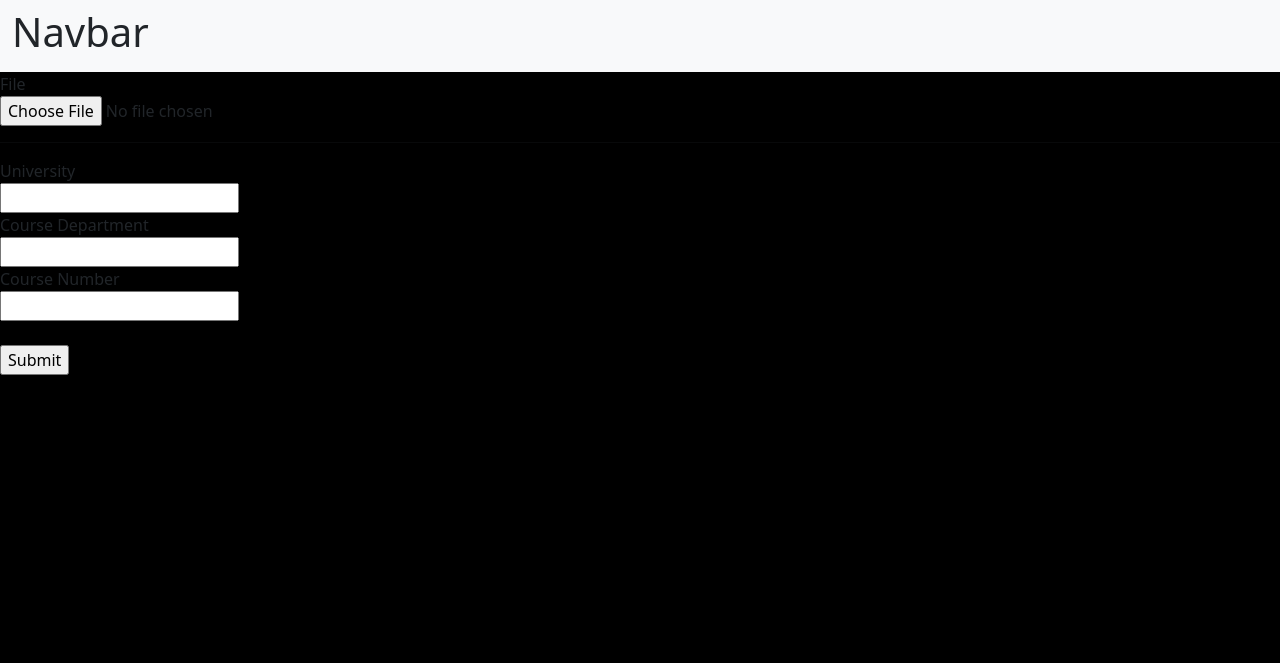
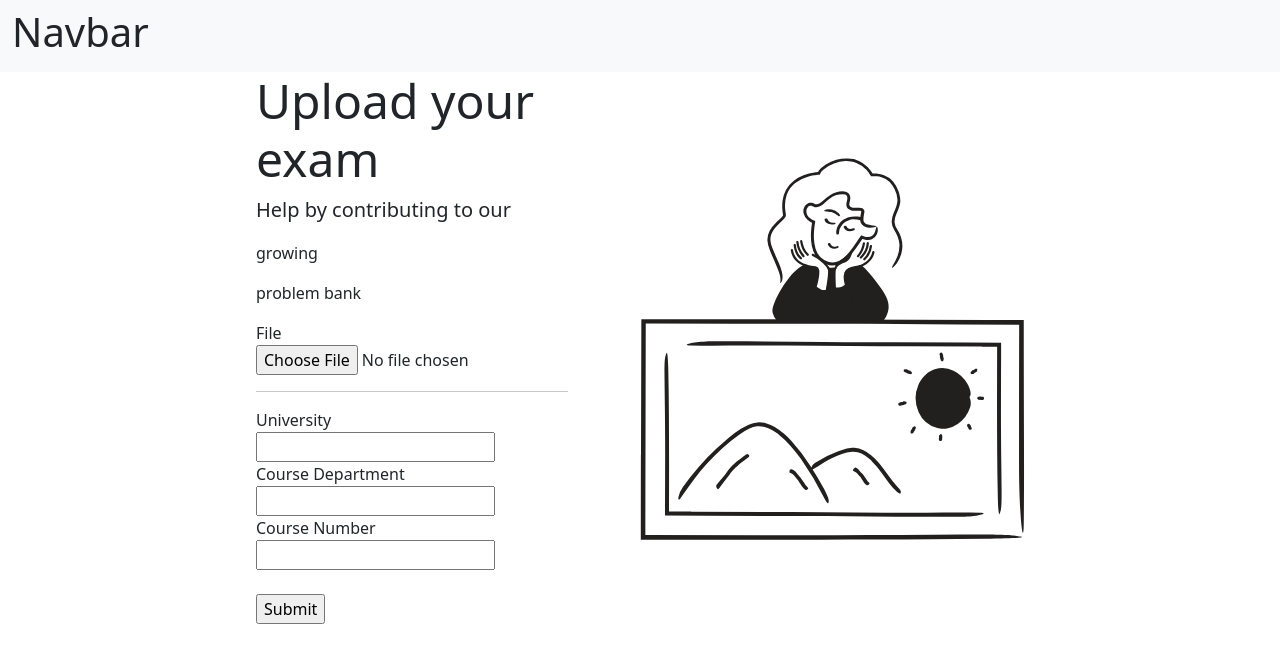
Before and after one commit to examix/examix, a Flask app: page /create in a window 1280 px wide. Shown: the top 663 px of the page. Run offline with Flask 3, Linux system fonts and the light colour scheme.

Commit message:
Colours and fonts added.

```diff
--- a/flaskr/main.py
+++ b/flaskr/main.py
@@ -21,7 +21,8 @@ def index():
 @bp.route('/create')
 # @login_required
 def create():
-    return render_template('main/create.html')
+    image_url = url_for('static', filename='styles/imgs/10.Landscape.svg')
+    return render_template('main/create.html', image_url=image_url)
     # if request.method == 'POST':
     #     title = request.form['title']
     #     body = request.form['body']
--- a/flaskr/static/styles/style.css
+++ b/flaskr/static/styles/style.css
@@ -25,6 +25,36 @@ nav ul li a, nav ul li span, header .action { display: block; padding: 0.5rem; }
 input.danger { color: #cc2f2e; }
 input[type=submit] { align-self: start; min-width: 10em; } */
 
+@import url('https://fonts.googleapis.com/css2?family=Inter:wght@500&family=Lora:wght@700&display=swap');
+/*
+Fonts:
+Inter: font-family: 'Inter', sans-serif;
+Lora: font-family: 'Lora', serif;
+
+Colours:
+White: #FFFFFF;
+Saturated purple: #0E00AB;
+Black: #000000;
+*/
+h1 {
+    font-size: 48px;
+}
+
 body {
-    background: black;
+    background: white;
 }
+
+.wrap {
+    display: grid;
+    align-items: center;
+    grid-template-columns: 1fr 1fr;
+    column-gap: 5px;
+
+    padding-left: 20%;
+    padding-right: 20%;
+
+}
+
+.text {
+    font-size: 20px;
+}
--- a/flaskr/templates/main/create.html
+++ b/flaskr/templates/main/create.html
@@ -6,6 +6,10 @@
 {% block create %}
 <div class="wrap">
     <div class="content">
+        <div>
+          <h1>Upload your exam</h1>
+          <p class="text">Help by contributing to our <p class="accentText">growing</p> problem bank</p>
+        </div>
         <div class="form">
             <form action="">
                 <label for="file">File</label><br>
@@ -22,7 +26,7 @@
         </div>
     </div>
     <div class="image">
-
+      <img src="{{ image_url }}" alt="calm person"/>
     </div>
 </div>
 {% endblock %}
```
Also changed, not shown: flaskr/static/styles/imgs/1.Newspaper.svg (added), flaskr/static/styles/imgs/10.Landscape.svg (added), flaskr/static/styles/imgs/2.Searching.svg (added), flaskr/static/styles/imgs/3.Nutritionist.svg (added), flaskr/static/styles/imgs/4.Globe.svg (added), flaskr/static/styles/imgs/5.Winter.svg (added), flaskr/static/styles/imgs/6.Effortless.svg (added), flaskr/static/styles/imgs/7.People-finder.svg (added), flaskr/static/styles/imgs/8.Spring.svg (added), flaskr/static/styles/imgs/9.Laziness.svg (added).
